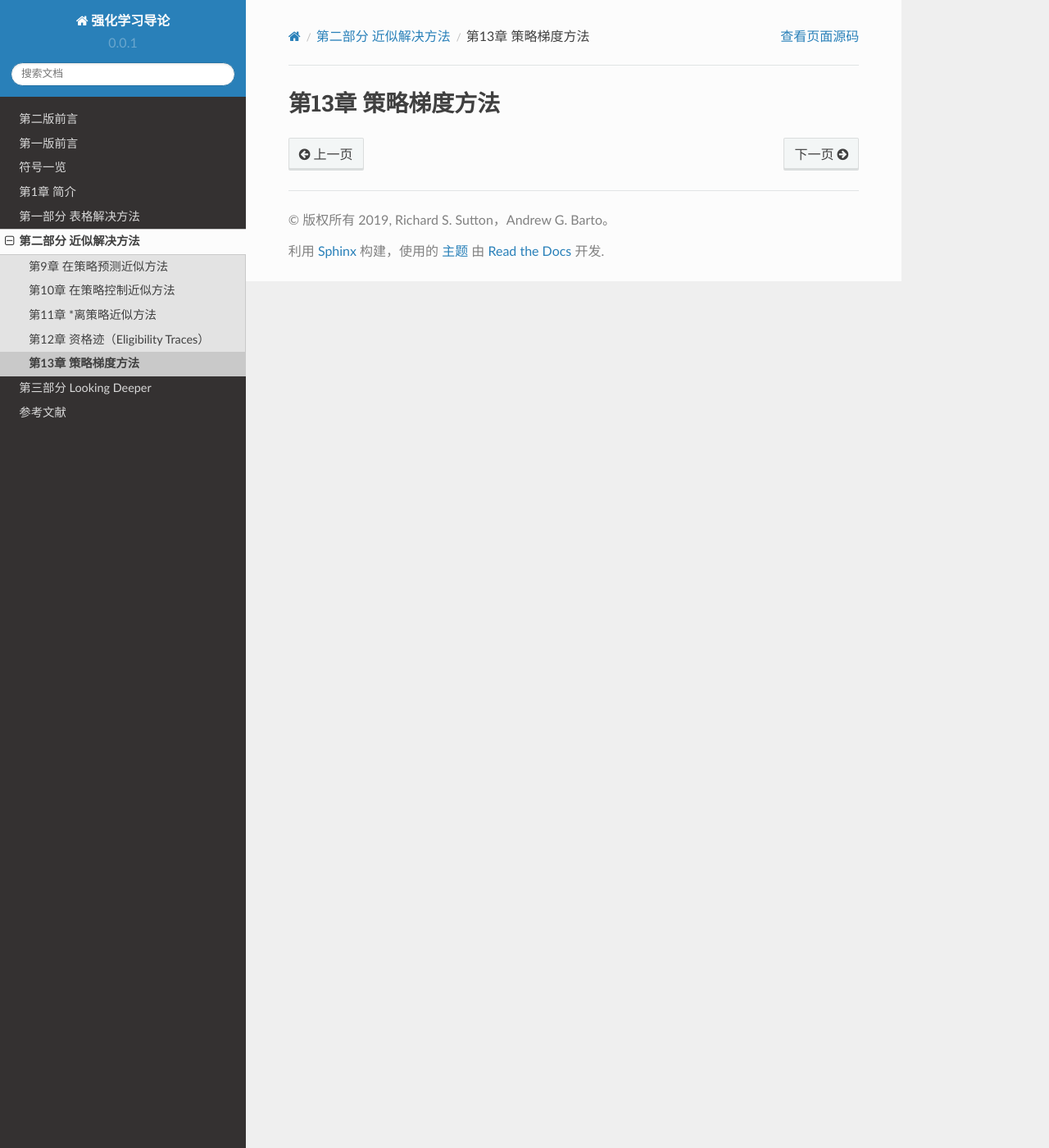
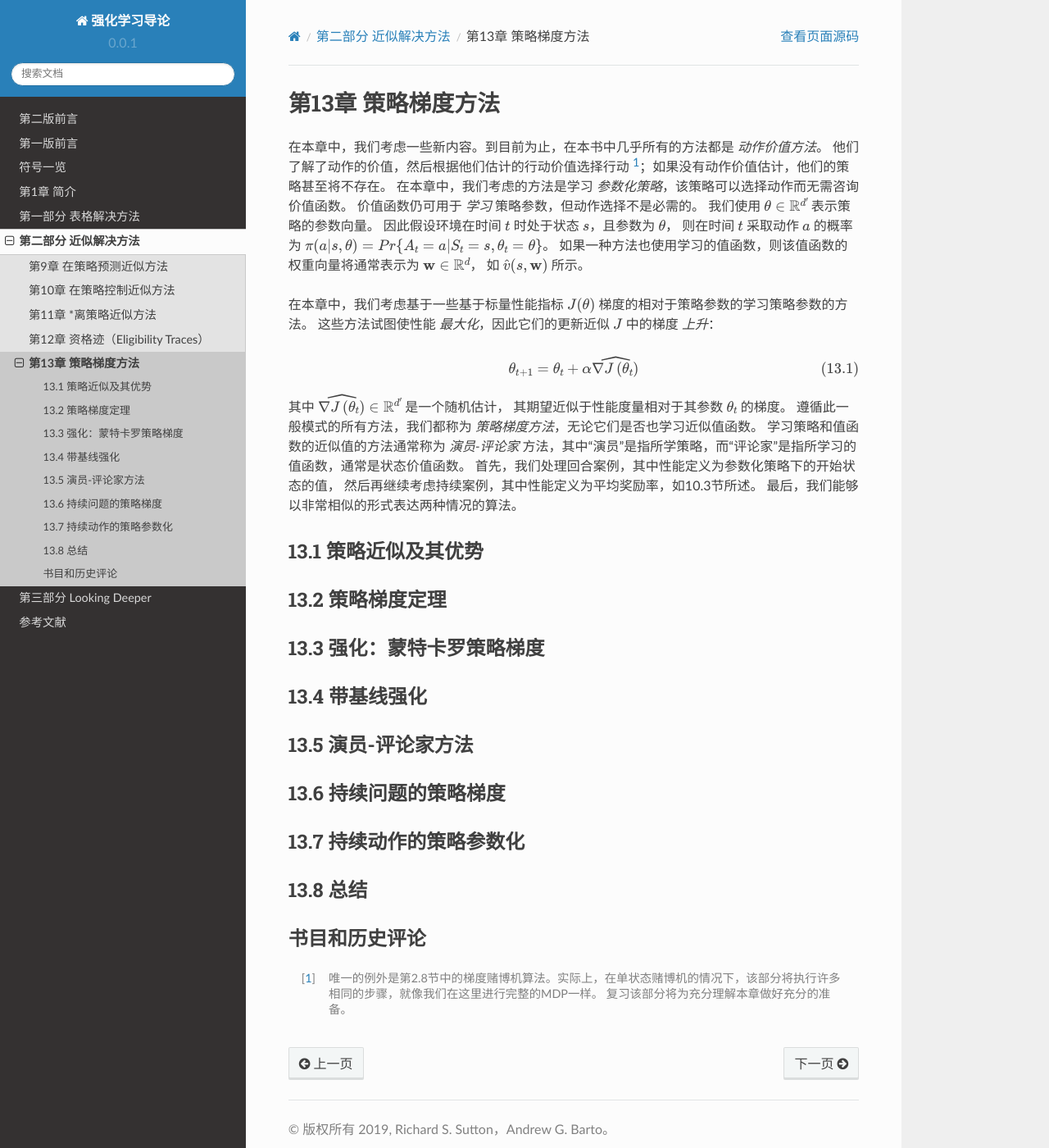
Before and after one commit to qiwihui/reinforcement-learning-an-introduction-chinese, a Sphinx documentation site: the page built from source/partII/chapter13/policy_gradient_methods.rst, in a window 1280 px wide and 1400 px high. Shown: the whole window at 82% size. Built offline with Sphinx 7.4.7 and the Read the Docs theme 2.0.0, drawn with Linux system fonts in a browser that asks for light colours.

Commit message:
docs: 第13章 策略梯度方法 简介

```diff
--- a/source/partII/chapter13/policy_gradient_methods.rst
+++ b/source/partII/chapter13/policy_gradient_methods.rst
@@ -1,2 +1,70 @@
 第13章 策略梯度方法
 ====================
+
+在本章中，我们考虑一些新内容。到目前为止，在本书中几乎所有的方法都是 *动作价值方法*。
+他们了解了动作的价值，然后根据他们估计的行动价值选择行动 [1]_；如果没有动作价值估计，他们的策略甚至将不存在。
+在本章中，我们考虑的方法是学习 *参数化策略*，该策略可以选择动作而无需咨询价值函数。
+价值函数仍可用于 *学习* 策略参数，但动作选择不是必需的。
+我们使用 :math:`\mathbf{\theta} \in \mathbb{R}^{d^{\prime}}` 表示策略的参数向量。
+因此假设环境在时间 :math:`t` 时处于状态 :math:`s`，且参数为 :math:`\mathbf{\theta}`，
+则在时间 :math:`t` 采取动作 :math:`a` 的概率为
+:math:`\pi(a | s, \mathbf{\theta})={Pr}\{A_{t}=a | S_{t}=s, \mathbf{\theta}_{t}=\mathbf{\theta}\}`。
+如果一种方法也使用学习的值函数，则该值函数的权重向量将通常表示为 :math:`\mathbf{w} \in \mathbb{R}^{d}`，
+如 :math:`\hat{v}(s, \mathbf{w})` 所示。
+
+在本章中，我们考虑基于一些基于标量性能指标 :math:`J(\mathbf{\theta})` 梯度的相对于策略参数的学习策略参数的方法。
+这些方法试图使性能 *最大化*，因此它们的更新近似 :math:`J` 中的梯度 *上升*：
+
+.. math::
+
+    \mathbf{\theta}_{t+1}=\mathbf{\theta}_{t}+\alpha \widehat{\nabla J\left(\mathbf{\theta}_{t}\right)}
+    \tag{13.1}
+
+其中 :math:`\widehat{\nabla J\left(\mathbf{\theta}_{t}\right)} \in \mathbb{R}^{d^{\prime}}` 是一个随机估计，
+其期望近似于性能度量相对于其参数 :math:`\mathbf{\theta}_{t}` 的梯度。
+遵循此一般模式的所有方法，我们都称为 *策略梯度方法*，无论它们是否也学习近似值函数。
+学习策略和值函数的近似值的方法通常称为 *演员-评论家* 方法，其中“演员”是指所学策略，而“评论家”是指所学习的值函数，通常是状态价值函数。
+首先，我们处理回合案例，其中性能定义为参数化策略下的开始状态的值，
+然后再继续考虑持续案例，其中性能定义为平均奖励率，如10.3节所述。
+最后，我们能够以非常相似的形式表达两种情况的算法。
+
+
+13.1 策略近似及其优势
+----------------------
+
+
+13.2 策略梯度定理
+------------------
+
+
+13.3 强化：蒙特卡罗策略梯度
+---------------------------
+
+
+13.4 带基线强化
+------------------
+
+
+13.5 演员-评论家方法
+----------------------
+
+
+13.6 持续问题的策略梯度
+------------------------
+
+
+13.7 持续动作的策略参数化
+-------------------------
+
+
+13.8 总结
+------------
+
+
+书目和历史评论
+---------------
+
+
+.. [1]
+    唯一的例外是第2.8节中的梯度赌博机算法。实际上，在单状态赌博机的情况下，该部分将执行许多相同的步骤，就像我们在这里进行完整的MDP一样。
+    复习该部分将为充分理解本章做好充分的准备。
```
